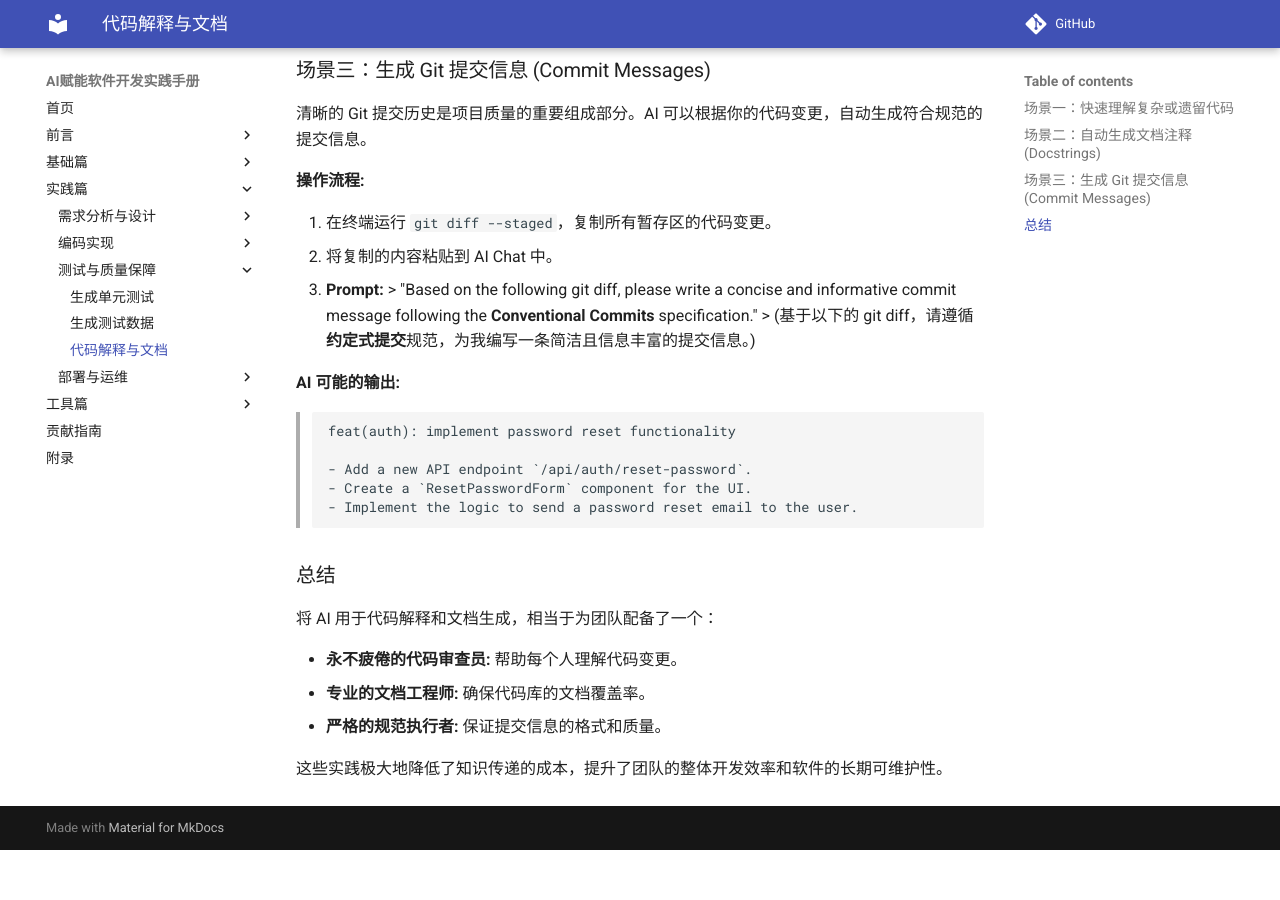
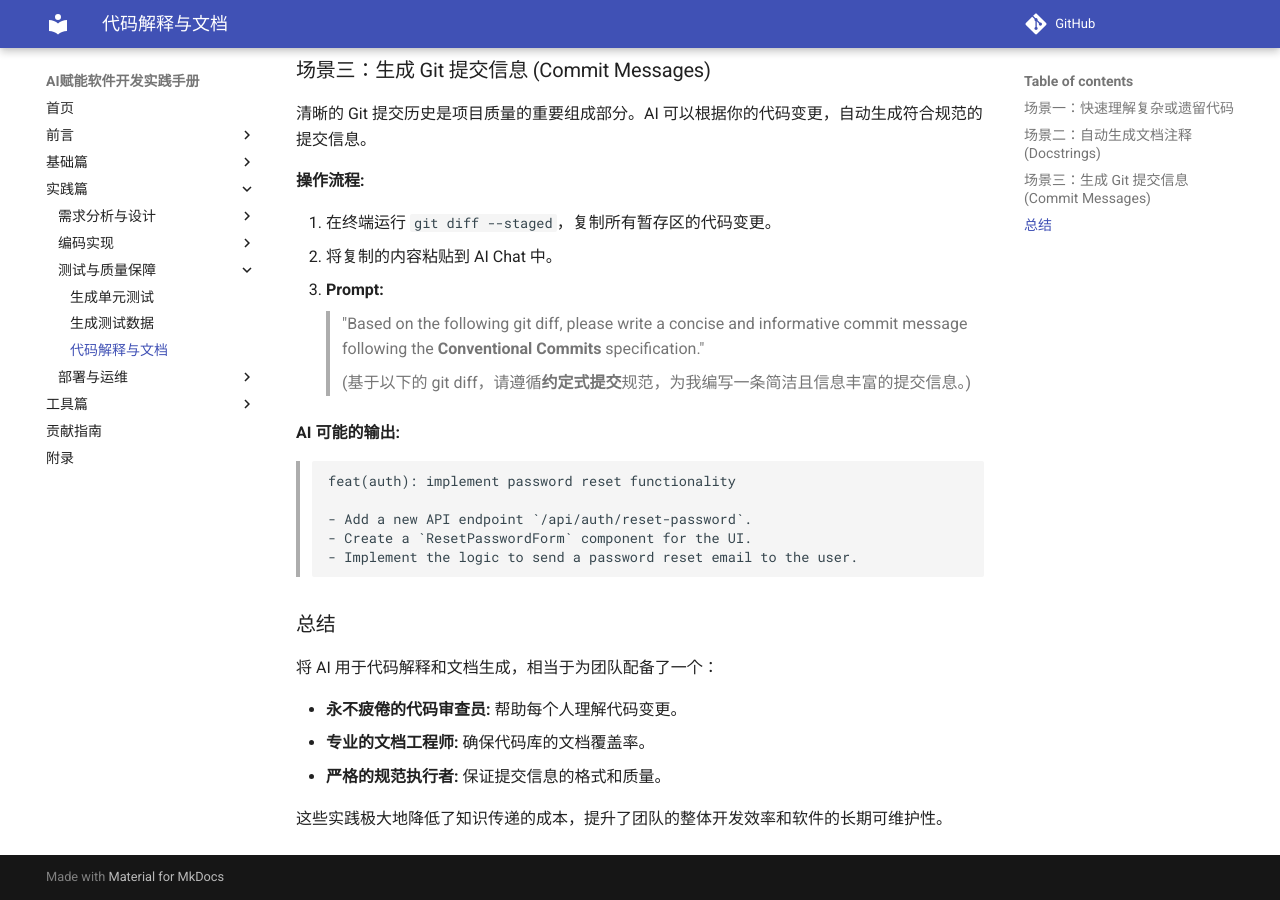
Before and after one commit to havvk/awesome-ai-development, an MkDocs documentation site: the page built from docs/02-Practices/02-testing-and-qa/02-code-explanation.md, in a window 1280 px wide and 900 px high, scrolled down 1645 px. Built offline with MkDocs 1.6.1 and Material for MkDocs 9.7.7, drawn with Linux system fonts in a browser that asks for light colours; comment, search, counter and statistics services are not loaded; before the commit the page ends 2495 px from its top, so only the background shows below that.

Commit message:
fix(docs): Add missing newline for listing

```diff
--- a/docs/02-Practices/02-testing-and-qa/02-code-explanation.md
+++ b/docs/02-Practices/02-testing-and-qa/02-code-explanation.md
@@ -59,11 +59,12 @@ AI 会自动分析函数签名和内部逻辑，生成符合语言标准（如 J
 
 **操作流程:**
 
-1.  在终端运行 `git diff --staged`，复制所有暂存区的代码变更。
-2.  将复制的内容粘贴到 AI Chat 中。
-3.  **Prompt:**
-    > "Based on the following git diff, please write a concise and informative commit message following the **Conventional Commits** specification."
-    > (基于以下的 git diff，请遵循**约定式提交**规范，为我编写一条简洁且信息丰富的提交信息。)
+1. 在终端运行 `git diff --staged`，复制所有暂存区的代码变更。
+2. 将复制的内容粘贴到 AI Chat 中。
+3. **Prompt:**
+   > "Based on the following git diff, please write a concise and informative commit message following the **Conventional Commits** specification."
+   >
+   > (基于以下的 git diff，请遵循**约定式提交**规范，为我编写一条简洁且信息丰富的提交信息。)
 
 **AI 可能的输出:**
 
```
Also changed, not shown: docs/02-Practices/00-requirements-and-design/01-prototyping.md (+1 -1 lines), docs/02-Practices/01-coding/00-code-generation.md (+1 -0 lines), docs/02-Practices/02-testing-and-qa/01-test-data.md (+2 -0 lines), docs/03-Tooling/01-local-deployment.md (+2 -0 lines).
